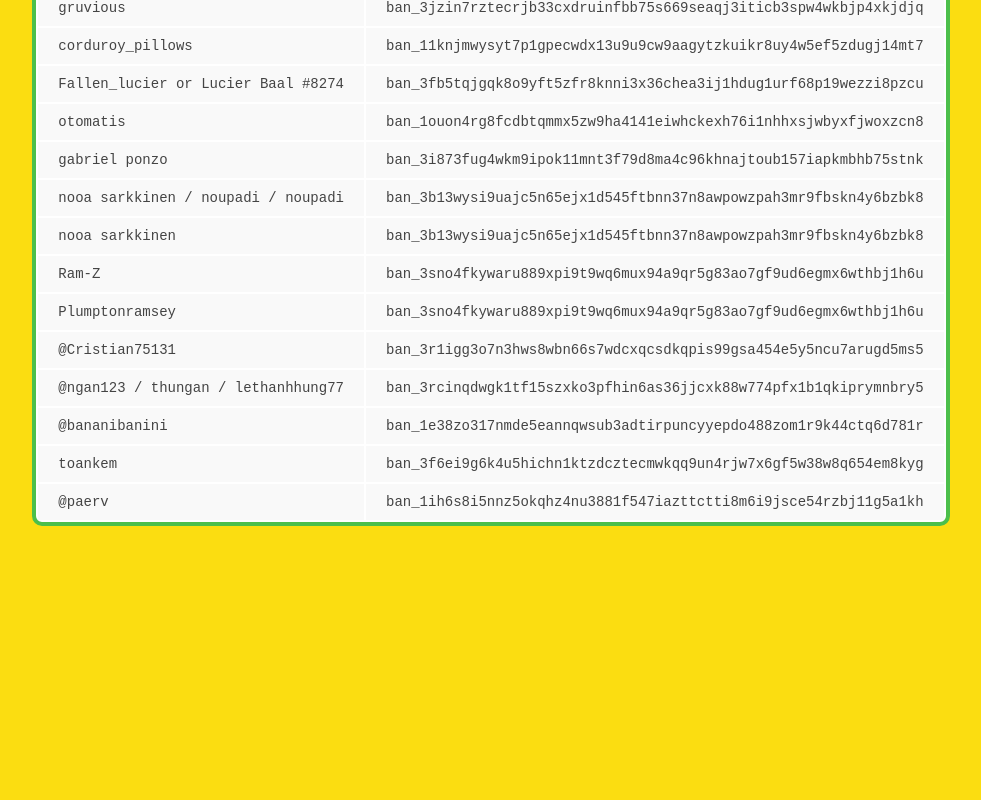
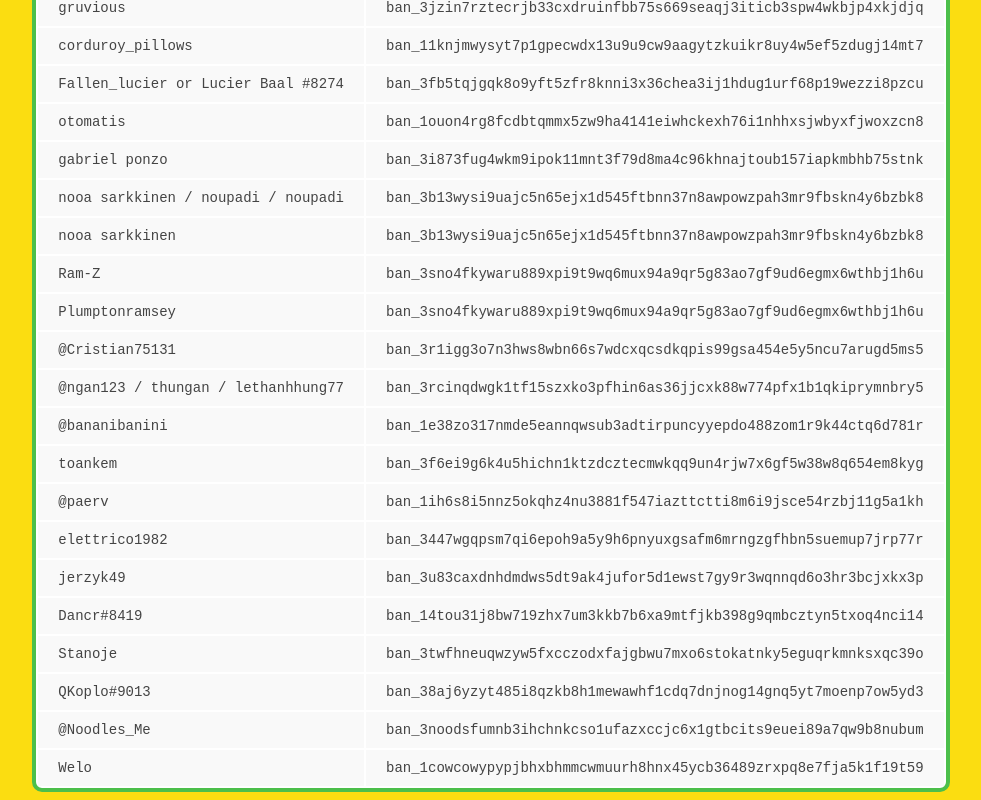
Before and after one commit to Formatted/YellowPages, a plain HTML site: page index.html in a window 1280 px wide. Shown: the part 2815-3615 px from the top of the page, without its empty margins (149-1130 px from the left). Before the commit the page ends 3349 px from the top, so only its background shows below. Drawn offline with nearby package versions, Linux system fonts and the light colour scheme.

Commit message:
more addresses
11/9/2018 16:25:06

```diff
--- a/index.html
+++ b/index.html
@@ -555,6 +555,13 @@
         { name: '@bananibanini', address: 'ban_1e38zo317nmde5eannqwsub3adtirpuncyyepdo488zom1r9k44ctq6d781r' },
         { name: 'toankem', address: 'ban_3f6ei9g6k4u5hichn1ktzdcztecmwkqq9un4rjw7x6gf5w38w8q654em8kyg' },
         { name: '@paerv', address: 'ban_1ih6s8i5nnz5okqhz4nu3881f547iazttctti8m6i9jsce54rzbj11g5a1kh' },
+        { name: 'elettrico1982', address: 'ban_3447wgqpsm7qi6epoh9a5y9h6pnyuxgsafm6mrngzgfhbn5suemup7jrp77r' },
+        { name: 'jerzyk49', address: 'ban_3u83caxdnhdmdws5dt9ak4jufor5d1ewst7gy9r3wqnnqd6o3hr3bcjxkx3p' },
+        { name: 'Dancr#8419', address: 'ban_14tou31j8bw719zhx7um3kkb7b6xa9mtfjkb398g9qmbcztyn5txoq4nci14' },
+        { name: 'Stanoje', address: 'ban_3twfhneuqwzyw5fxcczodxfajgbwu7mxo6stokatnky5eguqrkmnksxqc39o' },
+        { name: 'QKoplo#9013', address: 'ban_38aj6yzyt485i8qzkb8h1mewawhf1cdq7dnjnog14gnq5yt7moenp7ow5yd3' },
+        { name: '@Noodles_Me', address: 'ban_3noodsfumnb3ihchnkcso1ufazxccjc6x1gtbcits9euei89a7qw9b8nubum' },
+        { name: 'Welo', address: 'ban_1cowcowypypjbhxbhmmcwmuurh8hnx45ycb36489zrxpq8e7fja5k1f19t59' },
       ]
     }
   })
```
Lines whose indentation alone changed are shown as unchanged.
